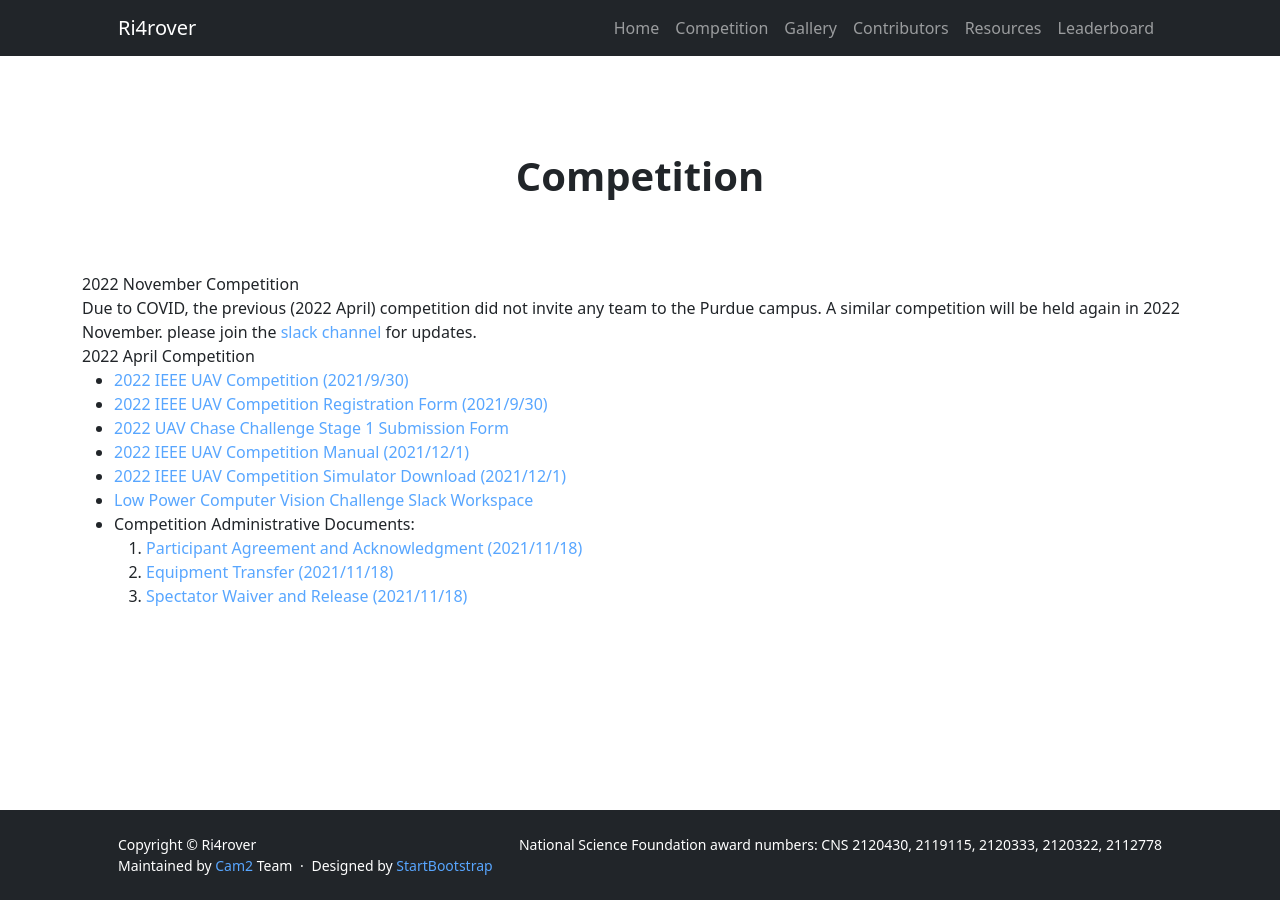
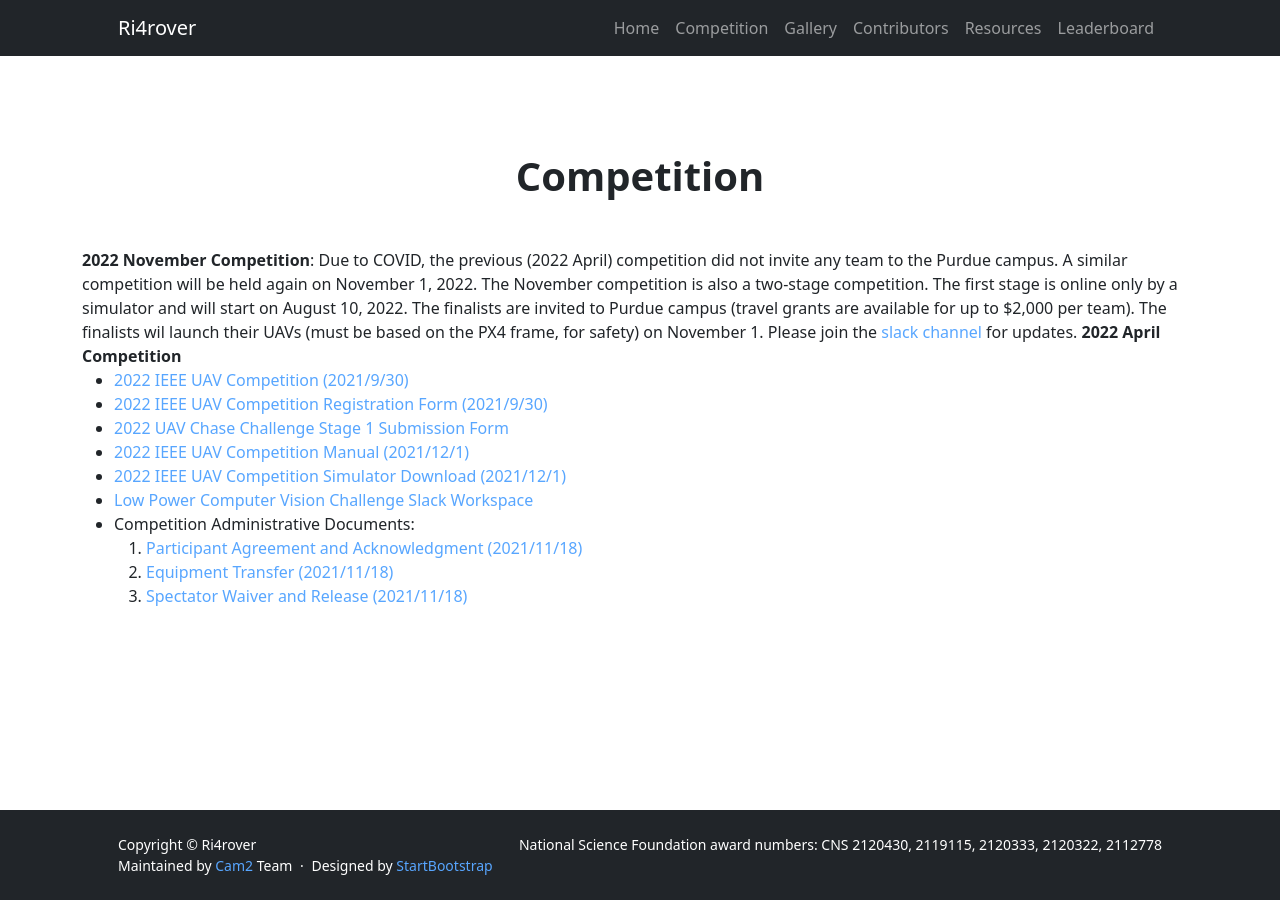
Before and after one commit to OliverQiang/Ri4rover, a Jekyll site: the page built from _pages/competition.html, in a window 1280 px wide. Built offline with Jekyll 4.4.1, drawn with Linux system fonts in a browser that asks for light colours.

Commit message:
add November 2022 competition

```diff
--- a/_pages/competition.html
+++ b/_pages/competition.html
@@ -12,12 +12,19 @@ title: Ri4rover
         </div>
     </div>
     <div class="container competitons-text">
-      <br>2022 November Competition</br>
+      <b>2022 November Competition</b>: Due to COVID, the previous
+      (2022 April) competition did not invite any team to the Purdue
+      campus. A similar competition will be held again on November 1,
+      2022. The November competition is also a two-stage
+      competition. The first stage is online only by a simulator and
+      will start on August 10, 2022. The finalists are invited to
+      Purdue campus (travel grants are available for up to $2,000 per
+      team). The finalists wil launch their UAVs (must be based on the
+      PX4 frame, for safety) on November 1.  Please join
+      the <a href="https://join.slack.com/t/lpcvc/shared_invite/zt-1cb1v3fuq-8SNcvXfym7DPntuh3IbZtg">
+      slack channel </a> for updates.
 
-      Due to COVID, the previous (2022 April) competition did not invite any team to the Purdue campus. A similar competition will be held again in 2022 November.
-      please join the <a href="https://join.slack.com/t/lpcvc/shared_invite/zt-1cb1v3fuq-8SNcvXfym7DPntuh3IbZtg"> slack channel </a> for updates.
-
-      <br>2022 April Competition</br>
+      <b>2022 April Competition</b>
         <ul>
             <li>
                 <a href="https://www.computer.org/publications/tech-news/events/uav-2022 ">2022 IEEE UAV Competition (2021/9/30)</a>
```
